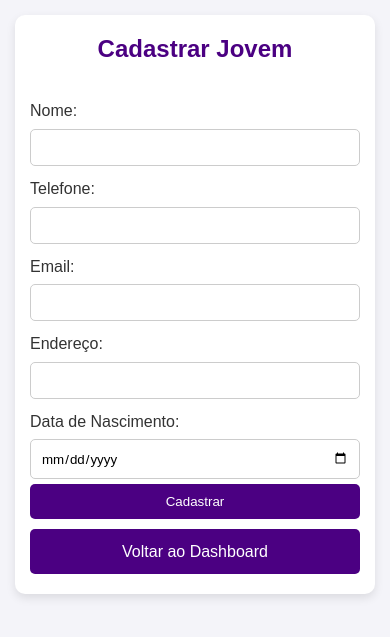
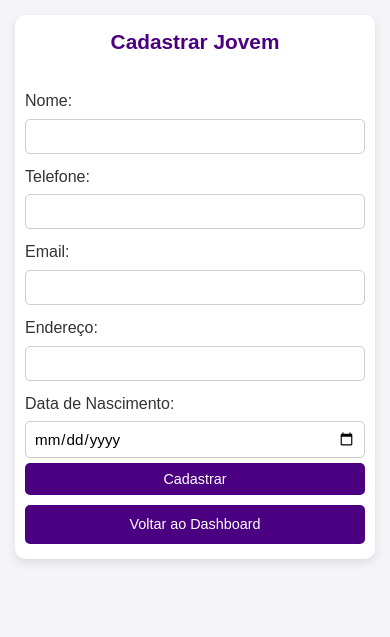
Before and after one commit to 021-kn/site-cadastro, a Flask app: page /cadastrar_jovem in a window 390 px wide. Shown: the top 637 px of the page. Run offline with Flask 3, Linux system fonts and the light colour scheme; the visitor is signed in with stand-in values (Sample User, id 1).

Commit message:
Update style.css

```diff
--- a/static/style.css
+++ b/static/style.css
@@ -26,7 +26,7 @@ body {
 /* Títulos */
 h2, h3 {
     margin-bottom: 20px;
-    color: #4B0082; /* Roxo */
+    color: #4B0082;
     text-align: center;
 }
 
@@ -79,10 +79,11 @@ form label {
     margin: 10px 0 5px;
 }
 
-form input, form select {
+form input, form select, form button {
     padding: 10px;
     border-radius: 5px;
     border: 1px solid #ccc;
+    font-size: 1em;
 }
 
 /* Tabelas */
@@ -107,6 +108,12 @@ table tr:nth-child(even) {
     background-color: #f9f9f9;
 }
 
+/* Ações dentro da tabela */
+.actions {
+    display: flex;
+    gap: 5px;
+}
+
 /* Responsividade */
 @media (max-width: 768px) {
     .container {
@@ -116,29 +123,35 @@ table tr:nth-child(even) {
 
     table, thead, tbody, th, td, tr {
         display: block;
+        width: 100%;
     }
 
     table tr {
         margin-bottom: 15px;
+        border: 1px solid #ddd;
+        border-radius: 10px;
+        padding: 10px;
     }
 
     table td {
         text-align: right;
         padding-left: 50%;
         position: relative;
+        border: none;
+        border-bottom: 1px solid #eee;
     }
 
     table td::before {
         content: attr(data-label);
         position: absolute;
         left: 10px;
-        width: calc(50% - 20px);
+        width: 45%;
         font-weight: bold;
         text-align: left;
+        color: #4B0082;
     }
 
     .actions {
-        display: flex;
         flex-direction: column;
         align-items: stretch;
     }
@@ -149,3 +162,24 @@ table tr:nth-child(even) {
         margin: 5px 0;
     }
 }
+
+/* Para telas bem pequenas */
+@media (max-width: 480px) {
+    .container {
+        padding: 10px;
+    }
+
+    h2, h3 {
+        font-size: 1.3em;
+    }
+
+    form input, form select, form button {
+        font-size: 0.95em;
+        padding: 8px;
+    }
+
+    .btn {
+        padding: 8px;
+        font-size: 0.9em;
+    }
+}
```
